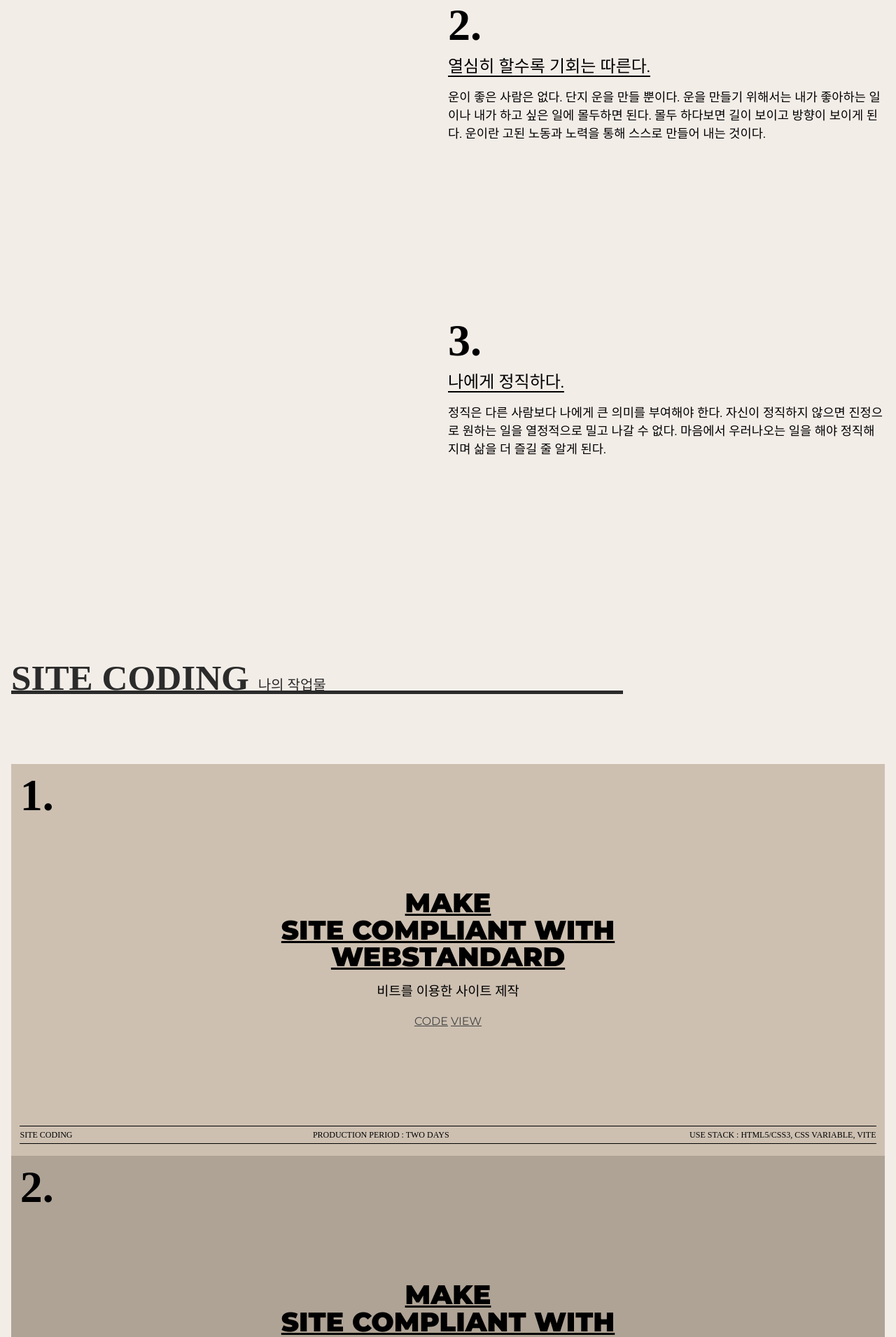
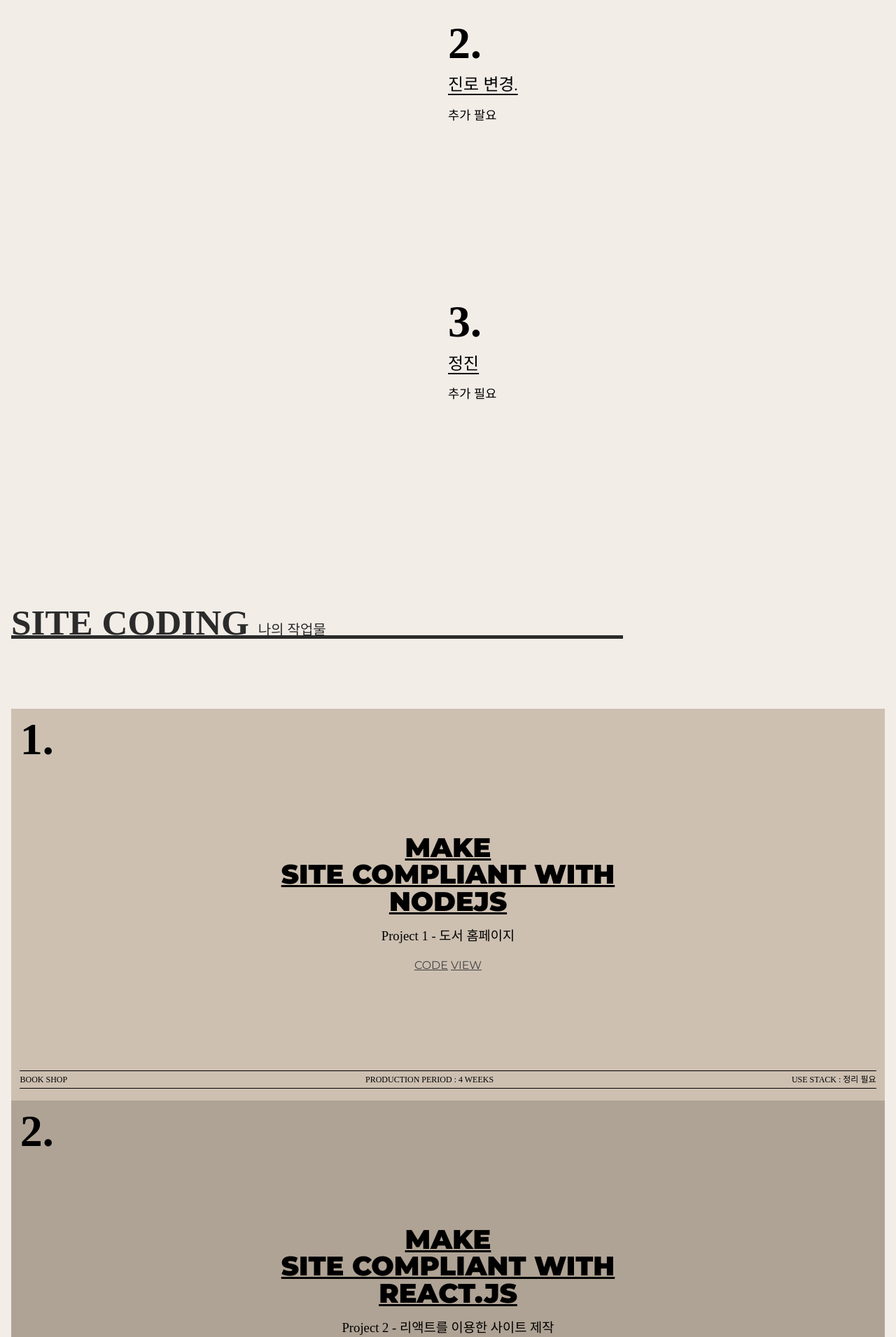
Before and after one commit to Crow-yoo/2024Fblog, a React (Create React App) app: page / in a window 1280 px wide. Shown: the part 1300-3211 px from the top of the page at 70% size. Built offline with nearby package versions, Linux system fonts and the light colour scheme; a small style sheet from the web is missing; a web font is replaced by a local one.

Commit message:
7-1. site, skill 추가 수정

```diff
--- a/public/index.html
+++ b/public/index.html
@@ -3,9 +3,9 @@
 <head>
     <meta charset="UTF-8">
     <meta name="viewport" content="width=device-width, initial-scale=1.0">
-    <meta name="description" content="한가지 사이트를 다양한 프레임워크를 통해 만들어 보는 포트폴리오 사이트입니다."/>
-    <meta name="keyword" content="포트폴리오, 리액트, 뷰, 넥스트, 웹스토리보이, portfolio, react.js, vue.js, next.js, webstoryboy" />
-    <title>포트폴리오 사이트 만들기 😜 React-Site</title>
+    <meta name="description" content="유지상의 포트폴리오 사이트입니다."/>
+    <meta name="keyword" content="포트폴리오, 리액트, 추가 예정" />
+    <title>Bienvenue, mes projets - JISANG YOO</title>
 
     <link rel="icon" type="image/svg+xml" href="favicon.svg" />
 </head>
--- a/src/components/Site.jsx
+++ b/src/components/Site.jsx
@@ -2,47 +2,47 @@ import React from "react";
 
 const siteText = [
     {
-        text: ["make", "site compliant with", "webstandard"],
-        title: "비트를 이용한 사이트 제작",
-        code: "https://github.com/webstoryboy/port2023-vite",
-        view: "https://port2023-vite.netlify.app",
+        text: ["make", "site compliant with", "nodejs"],
+        title: " Project 1 - 도서 홈페이지",
+        code: "https://github.com/Crow-yoo/Bookshop.git",
+        view: "https://github.com/Crow-yoo/Bookshop.git",
         info: [
-            "site coding",
-            "production period : two days",
-            "use stack : HTML5/CSS3, CSS Variable, Vite",
+            "Book Shop",
+            "production period : 4 weeks",
+            "use stack : 정리 필요",
         ],
     },
     {
         text: ["make", "site compliant with", "react.js"],
-        title: "리액트를 이용한 사이트 제작",
-        code: "https://github.com/webstoryboy/port2023-react",
-        view: "https://port2023-react.netlify.app",
+        title: "Project 2 - 리액트를 이용한 사이트 제작",
+        code: "https://github.com/Crow-yoo/2024Fblog.git",
+        view: "https://github.com/Crow-yoo/2024Fblog.git",
         info: [
             "site coding",
-            "production period : two days",
+            "production period : 2 weeks",
             "use stack : HTML5/CSS3, CSS Variable, react",
         ],
     },
     {
-        text: ["make", "site compliant with", "vue.js"],
-        title: "뷰를 이용한 사이트 제작",
-        code: "https://github.com/webstoryboy/port2023-vue",
-        view: "https://port2023-vue.netlify.app",
+        text: ["make"],
+        title: "Project 3",
+        code: "구현필요",
+        view: "구현필요",
         info: [
             "site coding",
-            "production period : two days",
-            "use stack : HTML5/CSS3, Scss Variable, vue",
+            "production period : 추가 필요",
+            "use stack : 추가 필요",
         ],
     },
     {
-        text: ["make", "site compliant with", "next.js"],
-        title: "넥스트를 이용한 사이트 제작",
-        code: "https://github.com/webstoryboy/port2023-next",
-        view: "https://port2023-next.netlify.app",
+        text: ["make"],
+        title: "Project 4",
+        code: "구현 필요",
+        view: "구현 필요",
         info: [
             "site coding",
-            "production period : two days",
-            "use stack : HTML5/CSS3, Scss Variable, next.js",
+            "production period : 추가 필요",
+            "use stack : 추후 예정",
         ],
     },
 ];
--- a/src/components/Skill.jsx
+++ b/src/components/Skill.jsx
@@ -3,15 +3,15 @@ import React from "react";
 const skillText = [
     {
         title: "꿈을 설계하고 디자인하다.",
-        desc: "나는 공간을 만드는 것을 좋아한다. 어려을 때부터 나만의 공간을 만드는 것을 좋아했고 나만의 다락방을 좋아했다. 단 한 사람이라도 내가 만든 공간 속에서 영감을 받거나 마음이 움직였으면 좋겠다. 나만의 공간을 마음것 만들 수 있다는 건 코딩에 엄청난 매력인거 같다. 그 한구석에 나만의 꿈을 설계하고, 개발을 하며 앞으로도 살고 싶다."
+        desc: "나는 공간을 만드는 것을 좋아한다. 어려을 때부터 나만의 공간을 만드는 것을 좋아했고 나만의 상상력을 구현하는 것을 좋아했다. 단 한 사람이라도 내가 만든 공간 속에서 영감을 받거나 마음이 움직였으면 좋겠다. 나만의 공간을 마음것 만들 수 있다는 건 코딩의 엄청난 매력이라고 생각한다. 그 한구석에 나만의 꿈을 설계하고, 개발을 하며 앞으로도 발전하고 싶다."
     },
     {
-        title: "열심히 할수록 기회는 따른다.",
-        desc: "운이 좋은 사람은 없다. 단지 운을 만들 뿐이다. 운을 만들기 위해서는 내가 좋아하는 일이나 내가 하고 싶은 일에 몰두하면 된다. 몰두 하다보면 길이 보이고 방향이 보이게 된다. 운이란 고된 노동과 노력을 통해 스스로 만들어 내는 것이다."
+        title: "진로 변경.",
+        desc: "추가 팔요"
     },
     {
-        title: "나에게 정직하다.",
-        desc: "정직은 다른 사람보다 나에게 큰 의미를 부여해야 한다. 자신이 정직하지 않으면 진정으로 원하는 일을 열정적으로 밀고 나갈 수 없다. 마음에서 우러나오는 일을 해야 정직해지며 삶을 더 즐길 줄 알게 된다."
+        title: "정진",
+        desc: "추가 필요"
     }
 ]
 
```
